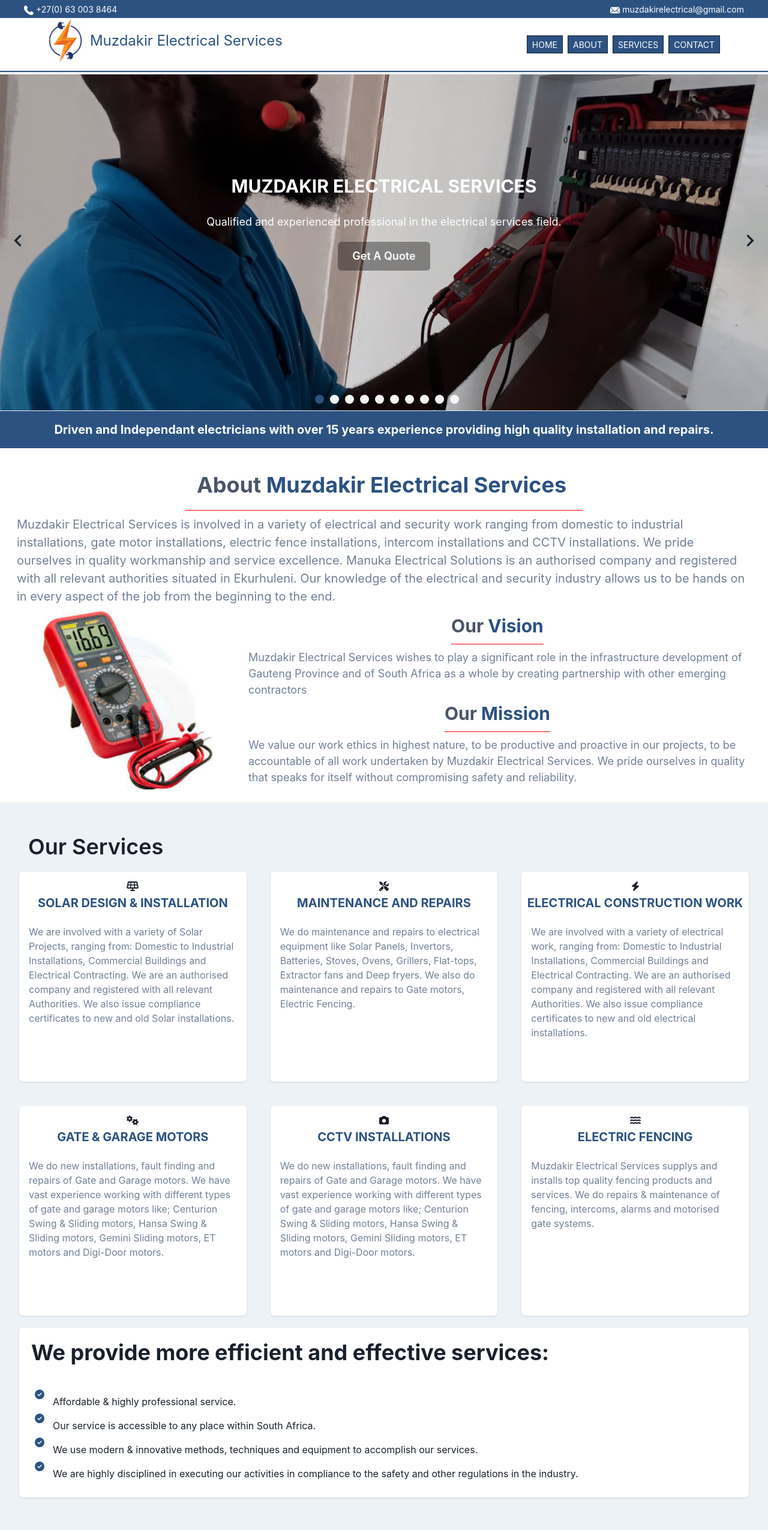
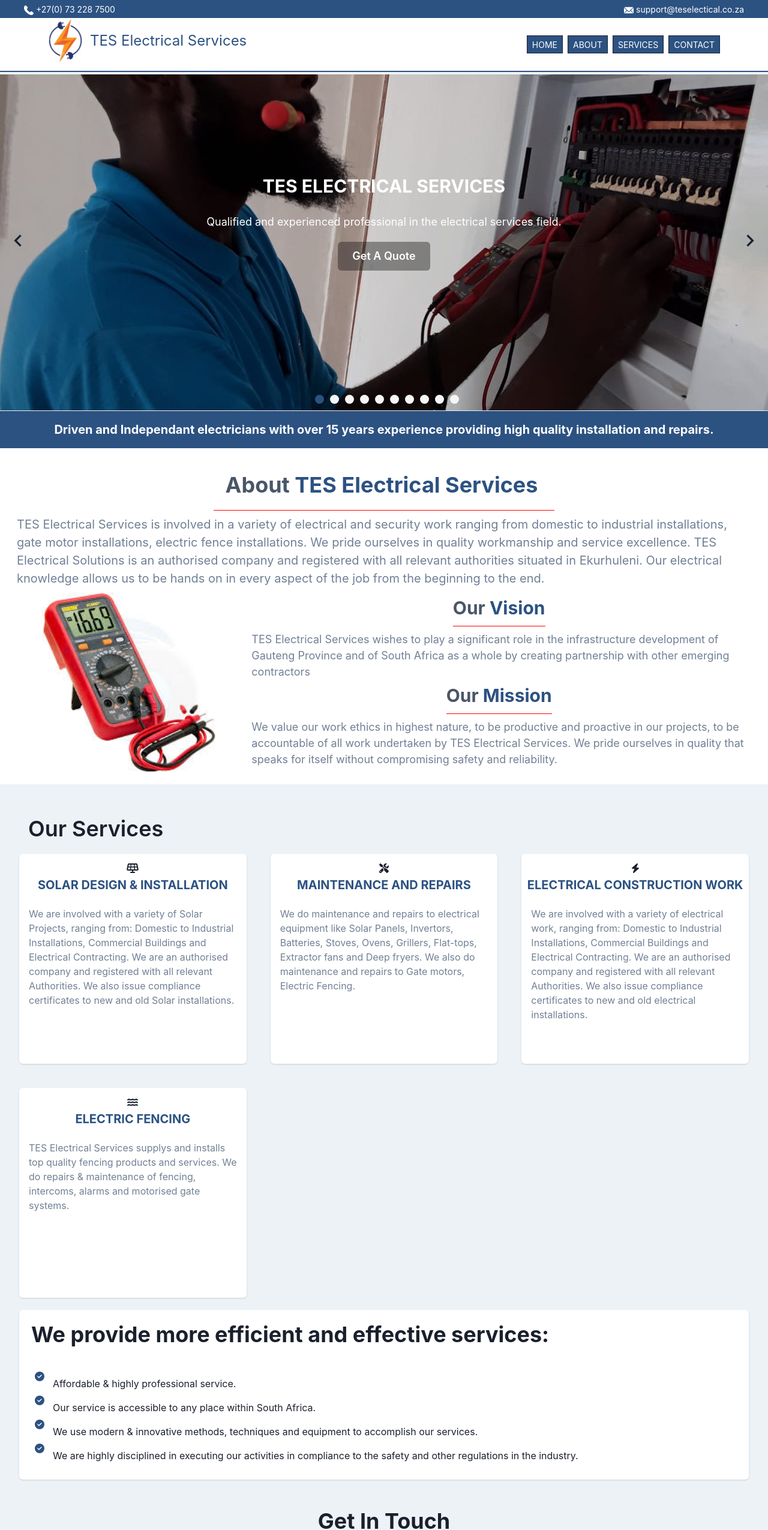
Before and after one commit to SP007ZA/muzdakir-electrical-services, a Next.js app: page / in a window 1280 px wide. Shown: the top 2550 px of the page at 60% size. Built offline with nearby package versions, Linux system fonts and the light colour scheme.

Commit message:
latest commit

```diff
--- a/Compontents/About/index.tsx
+++ b/Compontents/About/index.tsx
@@ -15,11 +15,11 @@
    >
      <Box display='flex' borderBottom='1px' borderColor='red' padding={5}>
      <Heading as='h1' size={['sm', 'md','xl']}  mr={2}  color='gray.600' >
-    About <Box as='span' color="blue.700">Muzdakir Electrical Services</Box>
+    About <Box as='span' color="blue.700">TES Electrical Services</Box>
   </Heading>
      </Box>
      <Text fontSize={['md','md','xl']} color='gray.500' padding={2}>
-     Muzdakir Electrical Services is involved in a variety of electrical and security work ranging from domestic to industrial installations, gate motor installations, electric fence installations, intercom installations and CCTV installations. We pride ourselves in quality workmanship and service excellence. Manuka Electrical Solutions is an authorised company and registered with all relevant authorities situated in Ekurhuleni. Our knowledge of the electrical and security industry allows us to be hands on in every aspect of the job from the beginning to the end.
+     TES Electrical Services is involved in a variety of electrical and security work ranging from domestic to industrial installations, gate motor installations, electric fence installations. We pride ourselves in quality workmanship and service excellence. TES Electrical Solutions is an authorised company and registered with all relevant authorities situated in Ekurhuleni. Our electrical knowledge allows us to be hands on in every aspect of the job from the beginning to the end.
     </Text>
     <Box
       display='flex'
@@ -39,7 +39,7 @@
   </Heading>
      </Box>
      <Text fontSize={['md','md','lg']} color='gray.500' padding={2}>
-     Muzdakir Electrical Services wishes to play a significant role in the infrastructure development of Gauteng Province and of South Africa as a whole by creating partnership with other emerging contractors
+     TES Electrical Services wishes to play a significant role in the infrastructure development of Gauteng Province and of South Africa as a whole by creating partnership with other emerging contractors
     </Text>
         <Box display='flex' justifyContent='center' >
      <Heading as='h5'  borderBottom='1px' borderColor='red' paddingBottom={3}  size={['sm', 'md','lg']}  mr={2}  color='gray.600' >
@@ -47,7 +47,7 @@
   </Heading>
      </Box>
      <Text fontSize={['md','md','lg']} color='gray.500' padding={2}>
-     We value our work ethics in highest nature, to be productive and proactive in our projects, to be accountable of all work undertaken by Muzdakir Electrical Services. We pride ourselves in quality that speaks for itself without compromising safety and reliability.
+     We value our work ethics in highest nature, to be productive and proactive in our projects, to be accountable of all work undertaken by TES Electrical Services. We pride ourselves in quality that speaks for itself without compromising safety and reliability.
     </Text>
 
 
--- a/Compontents/ContactForm/index.tsx
+++ b/Compontents/ContactForm/index.tsx
@@ -137,8 +137,6 @@
             <option value='tripping'>Tripping problems</option>
             <option value='solar-installation'>Solar installations</option>
             <option value='solar-lights'>Solar lights for complexes</option>
-            <option value='gate-garage-motors'>Gate & Garage Motors</option>
-            <option value='cctv-installation'>CCTV Instllation</option>
             <option value='electric-fencing'>Electric Fencing</option>
             </Select>
             {formik.touched.service && formik.errors.service ? (
--- a/Compontents/Footer/index.tsx
+++ b/Compontents/Footer/index.tsx
@@ -37,13 +37,13 @@
      <Box display='flex' >
     <FontAwesomeIcon  style={{width: '18px'}} color='red'  icon={faLocationDot} />
     <Text padding={2}  color="white">
-    235 Chloorkop Kempton Park Gauteng 1632
+    No.5 Steenbok Street Villa Liza Boksburg 1459
     </Text>
     </Box>
      <Box display='flex' >
     <FontAwesomeIcon  style={{width: '18px'}} color='blue'  icon={faPhone} />
     <Text padding={2} color="white">
-    +27 63 003 8464
+    +27 73 228 7500
     </Text>
     </Box>
      </Flex>
--- a/Compontents/ImageSlider/index.tsx
+++ b/Compontents/ImageSlider/index.tsx
@@ -38,7 +38,7 @@
       <div className={styles.carousel_text}>
         <Flex w="auto" flexDirection="column" alignItems="center" justifyContent="center"  >
         <Heading color="white" as='h2' size={['xs','sm', 'md','lg']}>
-    MUZDAKIR ELECTRICAL SERVICES
+    TES ELECTRICAL SERVICES
   </Heading>
   <Text mt={4} color="white" p={3} fontSize={['xs','sm', 'md','lg']}>Qualified and experienced professional in the electrical services field. </Text>
  <Link to="contact" spy={true} smooth={true} offset={-50} duration={500}>
--- a/Compontents/Navbar/index.tsx
+++ b/Compontents/Navbar/index.tsx
@@ -13,7 +13,7 @@
            <Link to="home" spy={true} smooth={true} offset={-50} duration={500}>
            <Flex  alignItems="center">
             <Image height={["50px", "75px"]} src='/images/electricity-logo.PNG' alt="electricty-logo" />
-                <Text fontSize={["md", "xl"]}ml={3} color="blue.700" textAlign="center">Muzdakir Electrical Services</Text>
+                <Text fontSize={["md", "xl"]}ml={3} color="blue.700" textAlign="center">TES Electrical Services</Text>
             </Flex>
            </Link>
             {
@@ -70,7 +70,7 @@
         <EmailIcon color="white"/>
         </Flex>
 
-        <Text fontSize='sm' color="white">muzdakirelectrical@gmail.com</Text>
+        <Text fontSize='sm' color="white">support@teselectical.co.za</Text>
         </Flex>
 
             </VStack>
@@ -89,21 +89,21 @@
         <Flex mt={1} mr={1}>
         <PhoneIcon color="white" />
         </Flex>
-        <Text fontSize='sm' color="white">+27(0) 63 003 8464</Text>
+        <Text fontSize='sm' color="white">+27(0) 73 228 7500</Text>
         </Flex>
         <Flex>
         <Flex mt={1} mr={1}>
         <EmailIcon color="white"/>
         </Flex>
 
-        <Text fontSize='sm' color="white">muzdakirelectrical@gmail.com</Text>
+        <Text fontSize='sm' color="white">support@teselectical.co.za</Text>
         </Flex>
         </Flex>
         <Flex height="90px" bgColor="white" pl={20} pr={20}  justifyContent="space-between" borderBottom="2px" borderBottomColor="blue.700">
            <Link to="home" spy={true} smooth={true} offset={-50} duration={500}>
            <Flex  alignItems="center" cursor="pointer">
                 <Image height="75px" src='/images/electricity-logo.PNG' alt="electricty-logo" />
-                <Text fontSize='2xl' ml={3} color="blue.700" textAlign="center">Muzdakir Electrical Services</Text>
+                <Text fontSize='2xl' ml={3} color="blue.700" textAlign="center">TES Electrical Services</Text>
             </Flex>
            </Link>
 
--- a/Compontents/ServicesCard/index.tsx
+++ b/Compontents/ServicesCard/index.tsx
@@ -1,7 +1,6 @@
 import { Box, Heading, SimpleGrid, Text } from '@chakra-ui/react'
 import { FontAwesomeIcon } from '@fortawesome/react-fontawesome'
 import { faSolarPanel, faScrewdriverWrench, faBolt, faGears, faWater, faCircleCheck, faCamera} from '@fortawesome/free-solid-svg-icons'
-import Image from 'next/image'
 import React from 'react'
 import { Card, CardBody, CardHeader } from '@chakra-ui/card'
 
@@ -74,38 +73,8 @@
   </Text>
  </CardBody>
   </Card>
-  <Card minHeight='350px'>
- <Box display='flex' flexDirection='column' alignItems='center' marginTop={4}>
- <FontAwesomeIcon  style={{width: '64px'}} icon={faGears} />
- </Box>
- <CardHeader alignSelf='center' padding={2}>
- <Heading as='h4'   size='md'  color="blue.700" >
- GATE & GARAGE MOTORS
-  </Heading>
- </CardHeader>
- <CardBody padding={4}>
-  <Text color='gray.500'>
-  We do new installations, fault finding and repairs of Gate and Garage motors. We have vast experience working with different types of gate and garage motors like; Centurion Swing & Sliding motors, Hansa Swing & Sliding motors, Gemini Sliding motors, ET motors and Digi-Door motors.
-  </Text>
- </CardBody>
-  </Card>
 
 
-  <Card minHeight='350px'>
- <Box display='flex' flexDirection='column' alignItems='center' marginTop={4}>
- <FontAwesomeIcon  style={{width: '64px'}} icon={faCamera} />
- </Box>
- <CardHeader alignSelf='center' padding={2}>
- <Heading as='h4'   size='md'  color="blue.700" >
- CCTV INSTALLATIONS
-  </Heading>
- </CardHeader>
- <CardBody padding={4}>
-  <Text color='gray.500'>
-  We do new installations, fault finding and repairs of Gate and Garage motors. We have vast experience working with different types of gate and garage motors like; Centurion Swing & Sliding motors, Hansa Swing & Sliding motors, Gemini Sliding motors, ET motors and Digi-Door motors.
-  </Text>
- </CardBody>
-  </Card>
   <Card minHeight='350px'>
  <Box display='flex' flexDirection='column' alignItems='center' marginTop={4}>
  <FontAwesomeIcon  style={{width: '64px'}} icon={faWater} />
@@ -117,7 +86,7 @@
  </CardHeader>
  <CardBody padding={4}>
   <Text color='gray.500'>
-  Muzdakir Electrical Services supplys and installs top quality fencing products and services. We do repairs & maintenance of fencing, intercoms, alarms and motorised gate systems.
+  TES Electrical Services supplys and installs top quality fencing products and services. We do repairs & maintenance of fencing, intercoms, alarms and motorised gate systems.
   </Text>
  </CardBody>
   </Card>
--- a/lib/Email/EmailTemplates.ts
+++ b/lib/Email/EmailTemplates.ts
@@ -54,9 +54,9 @@
                 <br font-family:"Helvetica Neue","Helvetica",Helvetica,Arial,sans-serif;box-sizing:border-box;font-size:14px;line-height:1.5>
                 <br font-family:"Helvetica Neue","Helvetica",Helvetica,Arial,sans-serif;box-sizing:border-box;font-size:14px;line-height:1.5>
 
-                Peter
+                TES
                 Principal Electrical Technitian
-                (+27) 63 003 8464
+                (+27) 63 288 7500
 
                 </td>
                 </tr>
--- a/pages/_app.tsx
+++ b/pages/_app.tsx
@@ -7,16 +7,15 @@
 function MyApp({ Component, pageProps }: AppProps) {
   return  <ChakraProvider>
         <Head>
-        <title>Muzdakir Electrical Services</title>
+        <title>TES Electrical Services</title>
         <meta name="description" content="Generated by create next app" />
         <meta name="viewport" content="width=device-width, initial-scale=1" />
         <link rel="icon" href="/images/electricity-logo.PNG" />
       </Head>
 
-  <Flex w="100%" flexDirection="column" minH="100vh" bgColor="gray.100" m="auto" >
+  <Flex  w="100%" flexDirection="column" minH="100vh" bgColor="gray.100" m="auto" >
       <Navbar/>
         <Component {...pageProps} />
-
   </Flex>
 </ChakraProvider>
 }
--- a/pages/index.tsx
+++ b/pages/index.tsx
@@ -20,7 +20,7 @@
     <ServiceCard />
     <GetInRTouch/>
     <Footer/>
-    <FloatingWhatsApp phoneNumber='+27630038464' accountName='Peter'  avatar='/images/electricity-logo.PNG'/>
+    <FloatingWhatsApp phoneNumber='+27681602785' accountName='TES ELECTRICAL'  avatar='/images/electricity-logo.PNG'/>
     </Flex>
   )
 }
```
